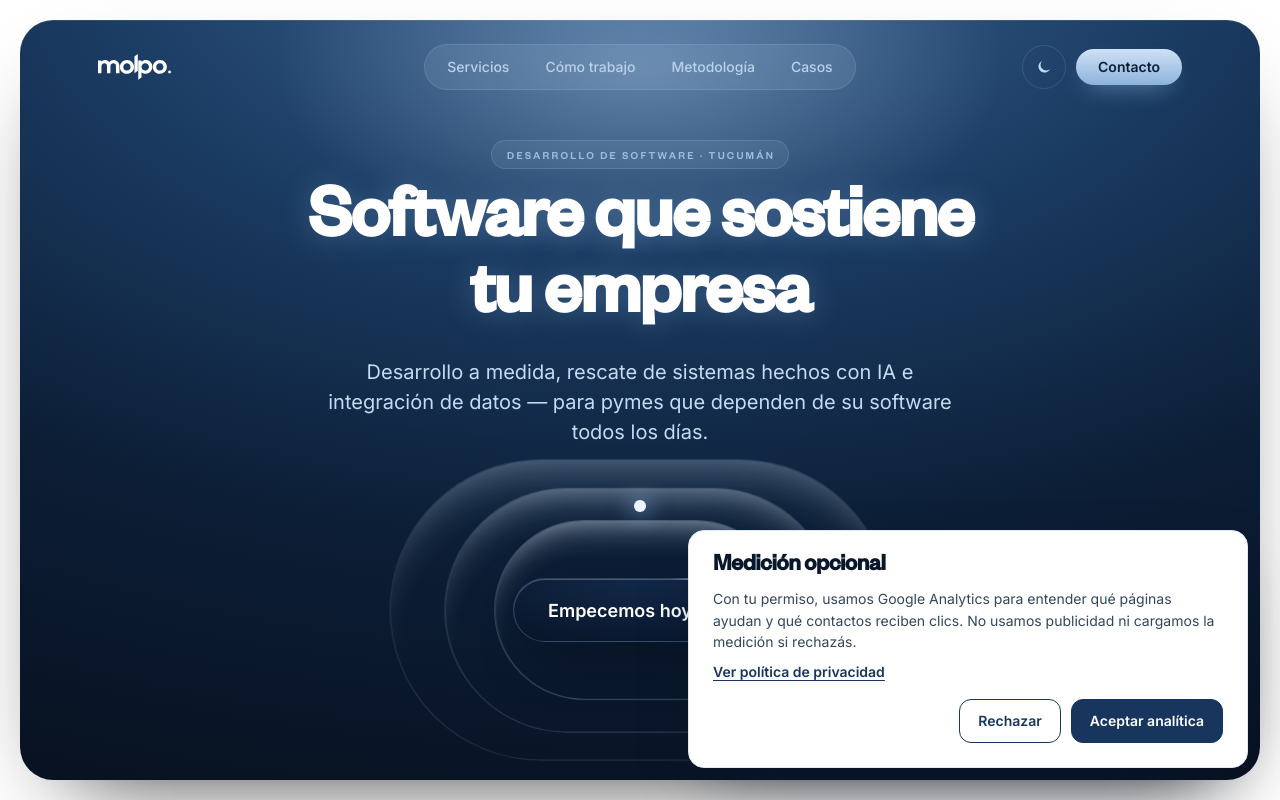
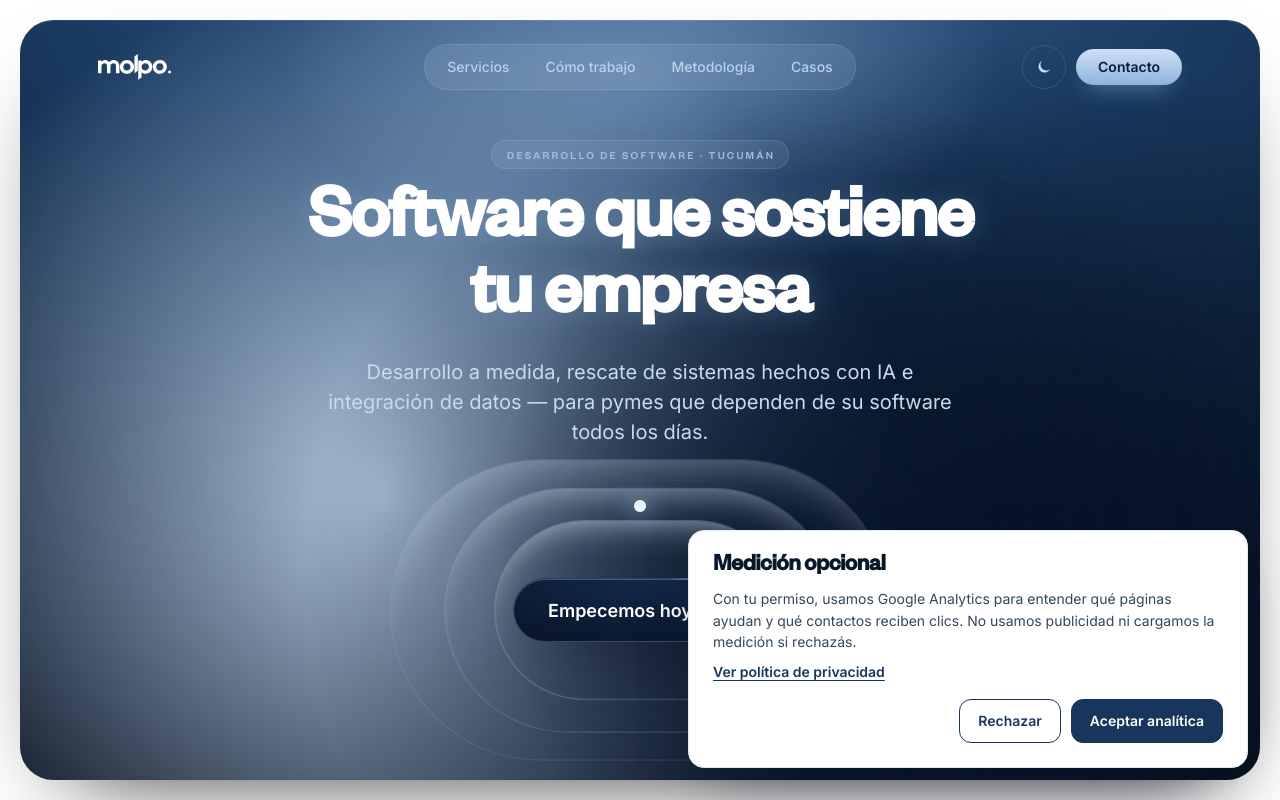
Before and after one commit to maldona2/molpo, a Next.js app: page / in a window 1280 px wide. Shown: the top 800 px of the page. Built offline with nearby package versions, Linux system fonts and the light colour scheme; no server answers.

Commit message:
feat(hero): add animated mesh gradient background
Three radial blobs drifting slowly via CSS transforms, GPU-only,
disabled under prefers-reduced-motion.

```diff
--- a/components/Hero.module.css
+++ b/components/Hero.module.css
@@ -19,6 +19,59 @@
     inset 0 1px 0 rgba(180, 210, 240, 0.12);
   padding-bottom: clamp(12px, 2dvh, 40px);
 }
+/* ===== Fondo mesh animado — blobs radiales que derivan lento ===== */
+.mesh {
+  position: absolute;
+  inset: 0;
+  overflow: hidden;
+  pointer-events: none;
+}
+.blob {
+  position: absolute;
+  width: 90vmax;
+  height: 90vmax;
+  border-radius: 50%;
+  will-change: transform;
+}
+.blobLight {
+  left: -30%;
+  top: -30%;
+  background: radial-gradient(circle at 50% 50%, rgba(205, 226, 248, 0.85) 0%, rgba(205, 226, 248, 0) 60%);
+  animation: driftA 26s ease-in-out infinite alternate;
+}
+.blobDark {
+  right: -35%;
+  top: -20%;
+  background: radial-gradient(circle at 50% 50%, rgba(8, 17, 32, 0.9) 0%, rgba(8, 17, 32, 0) 58%);
+  animation: driftB 32s ease-in-out infinite alternate;
+}
+.blobDeep {
+  left: 10%;
+  bottom: -55%;
+  background: radial-gradient(circle at 50% 50%, rgba(10, 24, 46, 0.85) 0%, rgba(10, 24, 46, 0) 58%);
+  animation: driftC 38s ease-in-out infinite alternate;
+}
+@keyframes driftA {
+  from { transform: translate(0, 0) scale(1); }
+  50%  { transform: translate(28%, 22%) scale(1.15); }
+  to   { transform: translate(55%, 8%) scale(0.9); }
+}
+@keyframes driftB {
+  from { transform: translate(0, 0) scale(1); }
+  50%  { transform: translate(-30%, 25%) scale(1.2); }
+  to   { transform: translate(-12%, 45%) scale(0.95); }
+}
+@keyframes driftC {
+  from { transform: translate(0, 0) scale(1); }
+  50%  { transform: translate(25%, -18%) scale(1.1); }
+  to   { transform: translate(-20%, -8%) scale(1.25); }
+}
+@media (prefers-reduced-motion: reduce) {
+  .blob {
+    animation: none;
+  }
+}
+
 /* Resplandor superior */
 .glow {
   position: absolute;
--- a/components/Hero.tsx
+++ b/components/Hero.tsx
@@ -7,6 +7,11 @@ export default function Hero() {
   return (
     <header id="top" className={styles.hero}>
       <div className={styles.card}>
+        <div className={styles.mesh} aria-hidden="true">
+          <span className={`${styles.blob} ${styles.blobLight}`} />
+          <span className={`${styles.blob} ${styles.blobDark}`} />
+          <span className={`${styles.blob} ${styles.blobDeep}`} />
+        </div>
         <div className={styles.glow} aria-hidden="true" />
 
         <div className={styles.topBar}>
```
